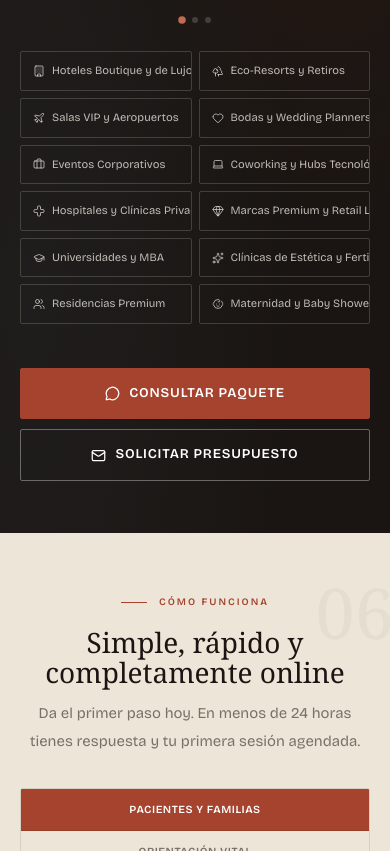
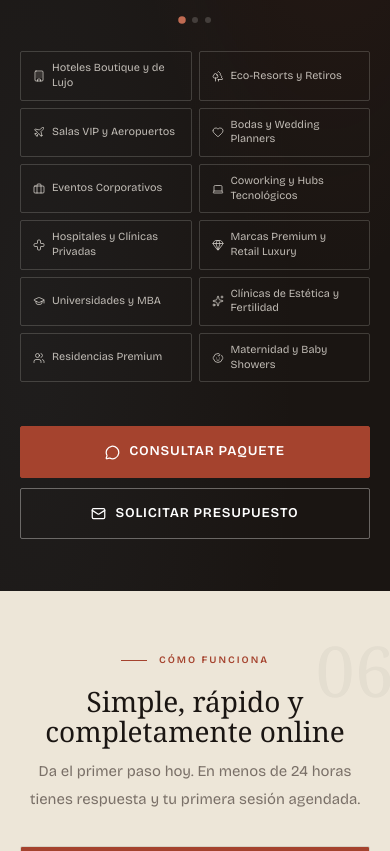
Before and after one commit to jnzz07/Elena-Lopez-Website, a plain HTML site: page index.html in a window 390 px wide. Shown: the part 8369-9220 px from the top of the page. Drawn offline with nearby package versions, Linux system fonts and the light colour scheme; a web font is replaced by a local one.

Commit message:
Fix eventos tags: allow text wrap on mobile so long titles fit

```diff
--- a/index.html
+++ b/index.html
@@ -820,8 +820,8 @@ svg.lucide{display:inline-block;vertical-align:middle;flex-shrink:0}
   }
   .eventos-tags span{
     justify-content:flex-start;
-    font-size:.7rem;padding:9px 12px;
-    white-space:nowrap;overflow:hidden;
+    font-size:.68rem;padding:9px 12px;
+    white-space:normal;line-height:1.35;
     border-color:rgba(245,240,232,.18);
   }
 
```
